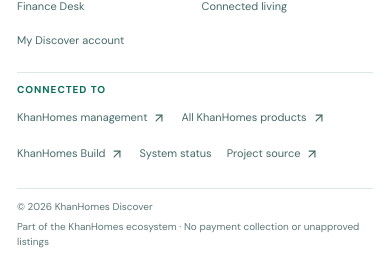
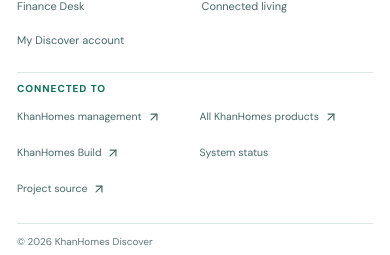
Before and after one commit to KuduKhan/khanhomes-discover, a Next.js app: page /match in a window 390 px wide. Shown: the part 4551-4806 px from the top of the page. Built offline with nearby package versions, Linux system fonts and the light colour scheme; no server answers.

Commit message:
style(discover): compact five ecosystem footer links into two responsive columns

```diff
--- a/app/footer-compact-v081.css
+++ b/app/footer-compact-v081.css
@@ -99,10 +99,14 @@
   .site-footer .footer-links a {min-height:34px;font-size:11px;}
   .site-footer .footer-links[aria-label="KhanHomes links"] {
     grid-column:auto;
-    padding-top:9px;
-    gap:2px 15px;
+    display:grid;
+    grid-template-columns:repeat(2,minmax(0,1fr));
+    align-items:start;
+    gap:2px 9px;
+    padding-top:8px;
   }
-  .site-footer .footer-links[aria-label="KhanHomes links"] strong {width:100%;margin-bottom:2px;}
+  .site-footer .footer-links[aria-label="KhanHomes links"] strong {grid-column:1/-1;width:auto;margin-bottom:2px;}
+  .site-footer .footer-links[aria-label="KhanHomes links"] a {min-width:0;min-height:34px;font-size:10.5px;overflow-wrap:anywhere;}
   .site-footer .footer-bottom {align-items:flex-start;gap:5px;padding-top:10px;}
 }
 @media(max-width:360px) {
```
